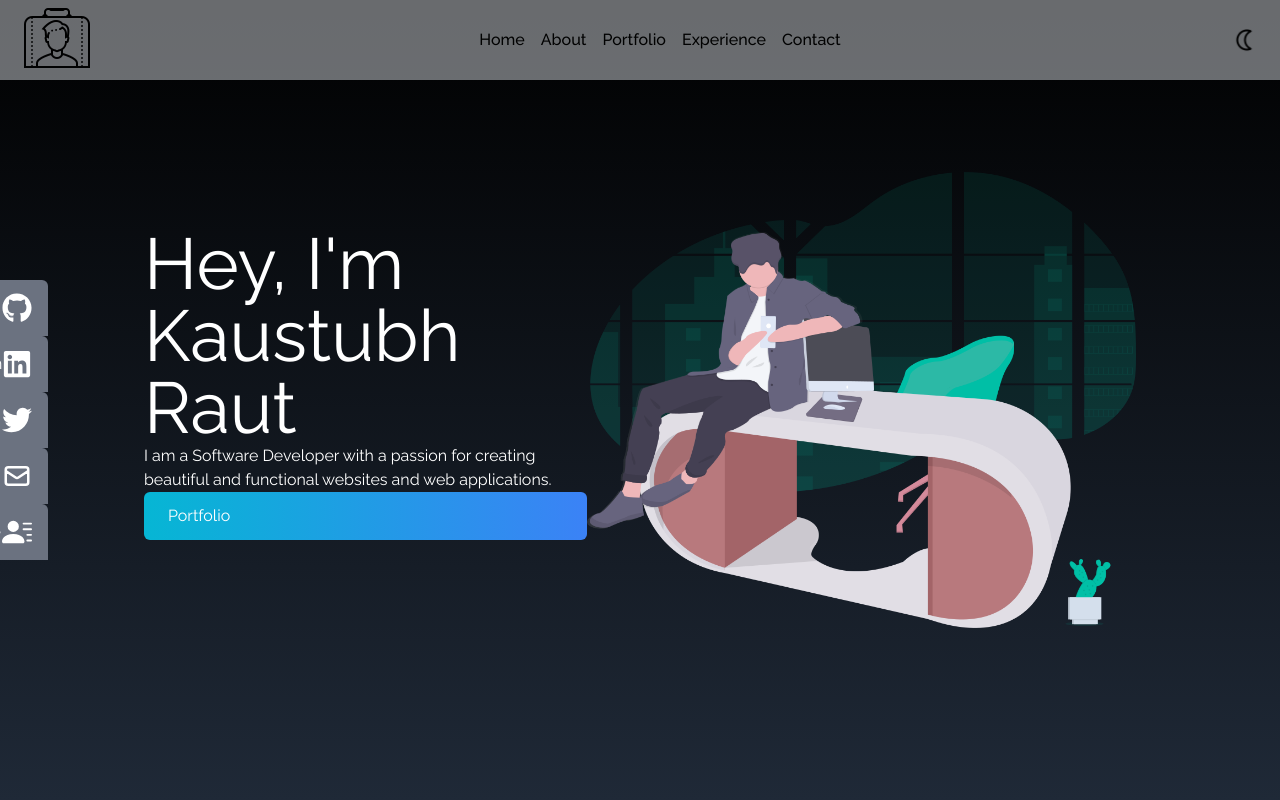
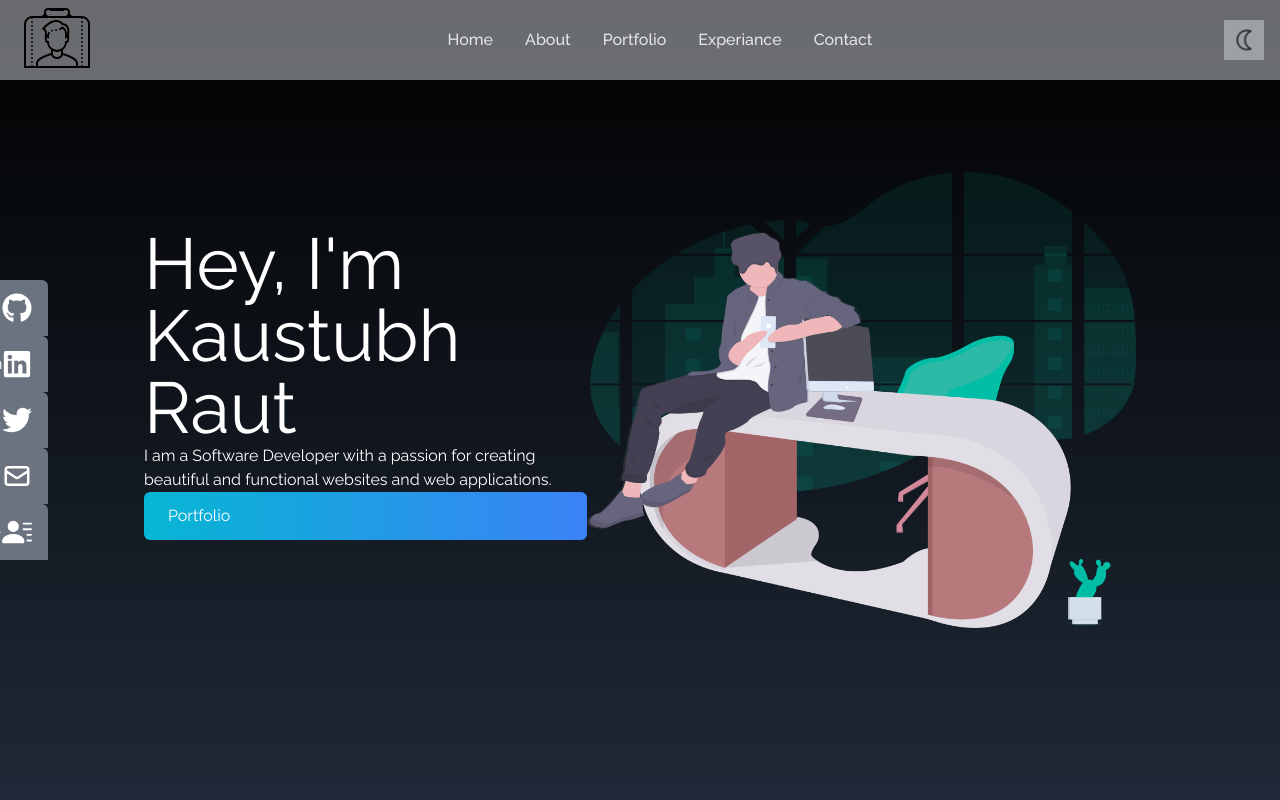
Before and after one commit to kaustubhraut2001/portfolio, a React (Vite) app: page / in a window 1280 px wide. Shown: the top 800 px of the page. Built offline with nearby package versions, Linux system fonts and the light colour scheme; some icons are missing; a web font is replaced by a local one.

Commit message:
some more css fixes

```diff
--- a/src/Components/NavBar.jsx
+++ b/src/Components/NavBar.jsx
@@ -1,23 +1,21 @@
 import React from "react";
 import { useState } from "react";
-import { Link } from "react-scroll";
-import Logo from "../../public/PortfolioLogo.png";
+import {Link} from "react-scroll";
+import Logo from "../../public/PortfolioLogo.png"
 import darkicon from "../../public/icons8-dark-mode-50.png";
 import lighticon from "../../public/icons8-light-mode-78.png";
 import { useDispatch } from "react-redux";
 import { toggleDarkMode } from "../../Redux/darkmodeslice";
+
 import { FaBars, FaTimes } from "react-icons/fa";
-
 const NavBar = () => {
   const dispatch = useDispatch();
-  const [nav, setNav] = useState(false);
+  const [nav, setnav] = useState(false);
   const [icon, setIcon] = useState(false);
-
   const toggle = () => {
     dispatch(toggleDarkMode(icon)); // Pass the current state of icon to toggleDarkMode
     setIcon(!icon);
   };
-
   const links = [
     {
       id: 1,
@@ -33,37 +31,51 @@ const NavBar = () => {
     },
     {
       id: 4,
-      link: "experience",
+      link: "experiance",
     },
     {
       id: 5,
       link: "contact",
     },
   ];
+  return (
+    <div className="flex justify-between items-center w-full h-20 px-4 text-white bg-gray-300 bg-opacity-50 fixed">
+      <div >
 
-  return (
-    <div className={`flex justify-between items-center w-full h-20 px-4 ${nav? "text-white bg-black" : "text-white bg-gray-300 fixed opacity-50"} `}>
-      <div className={`w-24 md:w-auto  bg-gray-300 `}>
-        <img src={Logo} alt="logo" className="w-full h-auto" />
+        <img src={Logo} alt="logo" />
       </div>
-      <ul className="hidden md:flex space-x-4">
-        {links.map((items) => (
+      <ul className="hidden md:flex">
+        {links.map((itmes) => (
           <li
-            key={items.id}
-            className={`cursor-pointer capitalize font-medium text-black  hover:scale-105 duration-200`}
+            key={itmes.id}
+            className="px-4 cursor-pointer capitalize font-medium text-gray-200 hover:scale-105 duration-200"
           >
-            <Link to={items.link} smooth duration={500}>{items.link}</Link>
+            <Link to={itmes.link} smooth duration={500}>{itmes.link}</Link>
           </li>
         ))}
       </ul>
 
       <div
-        onClick={() => setNav(!nav)}
+        onClick={() => setnav(!nav)}
         className="cursor-pointer pr-4 z-10 text-gray-500 md:hidden"
       >
         {nav ? <FaTimes size={30} /> : <FaBars size={30} />}
       </div>
-      <div className="w-10 h-10 bg-gray-300 flex items-center justify-center">
+
+      {nav && (
+        <ul className="flex flex-col justify-center items-center absolute top-0 left-0 w-full h-screen bg-gradient-to-b from-black to-gray-800 text-gray-500">
+          {links.map((itmes) => (
+            <li
+              key={itmes.id}
+              className="px-4 cursor-pointer capitalize py-6 text-4xl"
+            >
+             <Link onClick={()=>setnav(!nav)} to={itmes.link} smooth duration={500}>{itmes.link}</Link>
+            </li>
+          ))}
+        </ul>
+      )}
+
+<div className="w-10 h-10 bg-gray-300 opacity-50 flex items-center justify-center">
         <img
           onClick={() => toggle()}
           src={icon ? lighticon : darkicon}
@@ -72,18 +84,8 @@ const NavBar = () => {
         />
       </div>
 
-      {nav && (
-        <ul className="flex flex-col justify-center items-center absolute top-0 left-0 w-full h-screen  bg-black">
-          {links.map((items) => (
-            <li
-              key={items.id}
-              className="py-6 text-4xl"
-            >
-              <Link onClick={toggle} to={items.link} smooth duration={500}>{items.link}</Link>
-            </li>
-          ))}
-        </ul>
-      )}
+
+
     </div>
   );
 };
```
